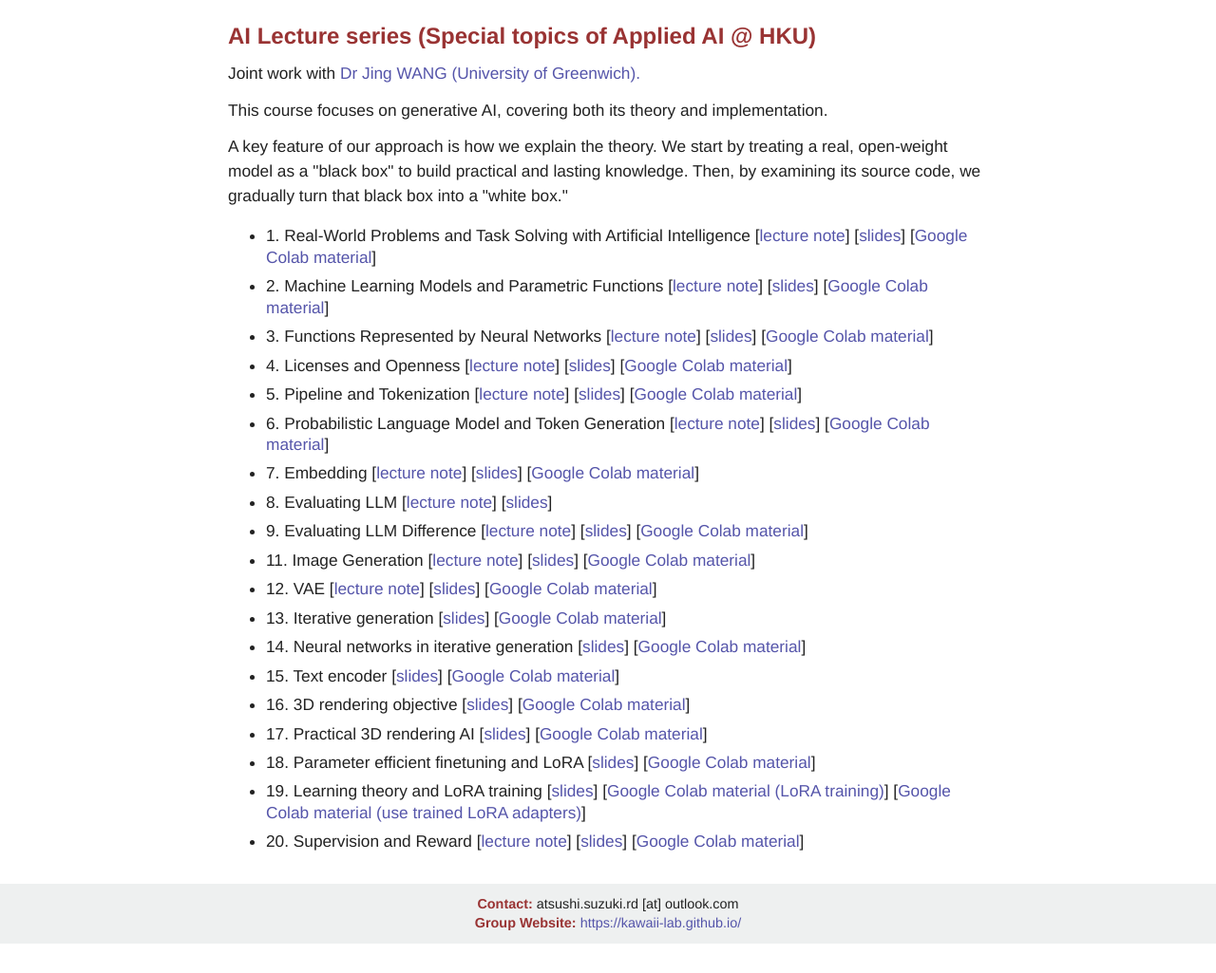
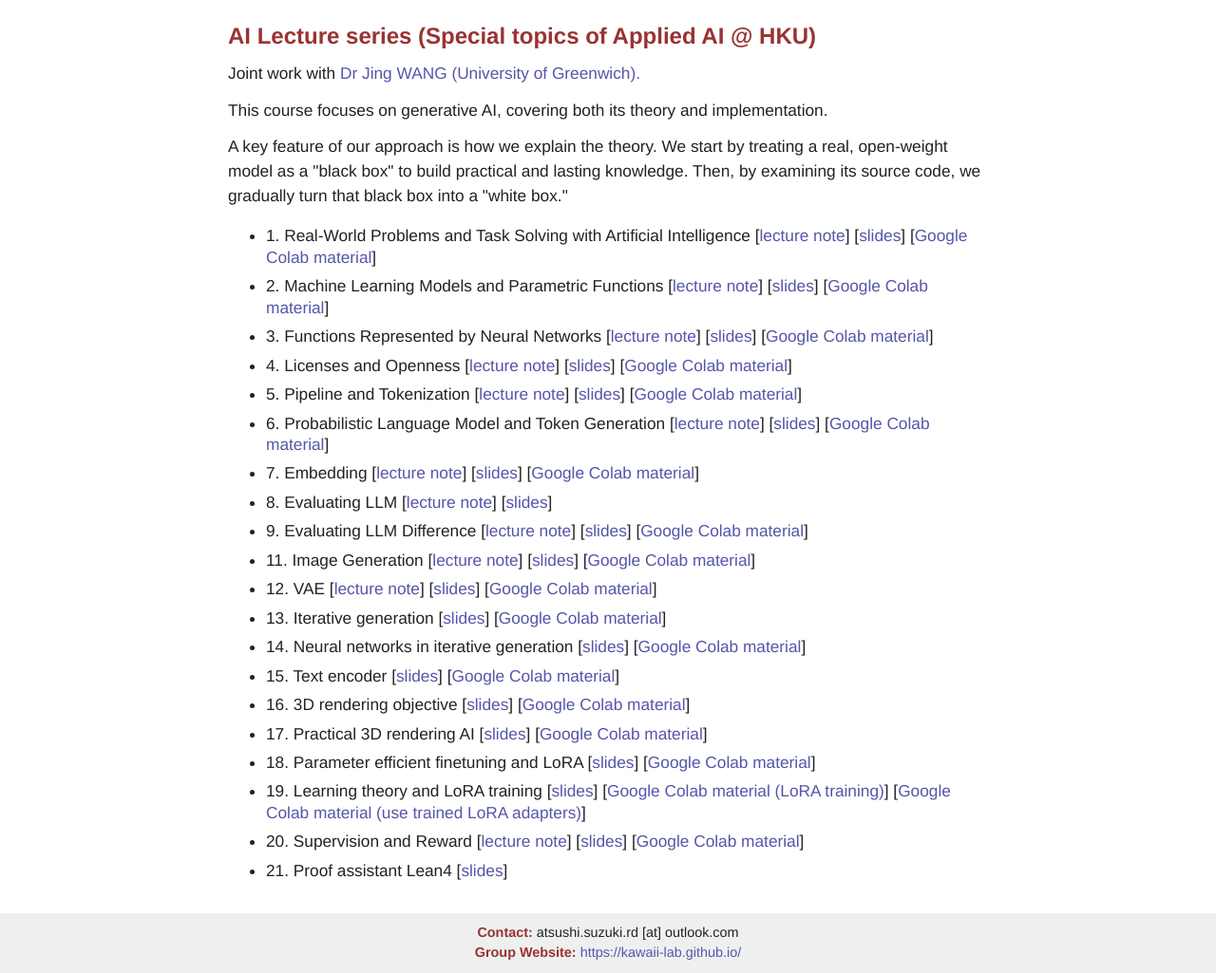
Before and after one commit to ash-suzuki/ash-suzuki.github.io, a plain HTML site: page ai_lecture/index.html in a window 1280 px wide. Shown: the part 75-1100 px from the top of the page at 95% size. Before the commit the page ends 1069 px from the top, so only its background shows below. Drawn offline with Linux system fonts and the light colour scheme.

Commit message:
ai app 21

```diff
--- a/ai_lecture/index.html
+++ b/ai_lecture/index.html
@@ -50,6 +50,7 @@
     <li>18. Parameter efficient finetuning and LoRA [<a href="applied_ai_18_peft_lora_slides_en.pdf">slides</a>] [<a href="https://colab.research.google.com/drive/1glUzDt4LlKNDAykdnfN1lOrKMEaZ9BUt?usp=sharing">Google Colab material</a>]</li>
     <li>19. Learning theory and LoRA training [<a href="applied_ai_19_theoretical_advantage_of_peft_slides_en.pdf">slides</a>] [<a href="https://colab.research.google.com/drive/1kAbcFjN4DrrvkPvi6yHKZO6O_VvMlQgr?usp=sharing">Google Colab material (LoRA training)</a>] [<a href="https://colab.research.google.com/drive/1bFD8L6q58l1LgQUMS1gcErT2WLsr7hAq?usp=sharing">Google Colab material (use trained LoRA adapters)</a>]</li>
     <li>20. Supervision and Reward [<a href="applied_ai_20_supervision_and_reward_en.pdf">lecture note</a>] [<a href="applied_ai_20_supervision_and_reward_slides_en.pdf">slides</a>] [<a href="https://colab.research.google.com/drive/1VrWbKInmWRUDFoPrlVq6NNVBMSI9yDuW?usp=sharing">Google Colab material</a>]</li>
+    <li>21. Proof assistant Lean4 [<a href="applied_ai_21_lean_slides_en.pdf">slides</a>]</li>
 </ul>
 
 </main>
```
Also changed, not shown: 1 other file.
